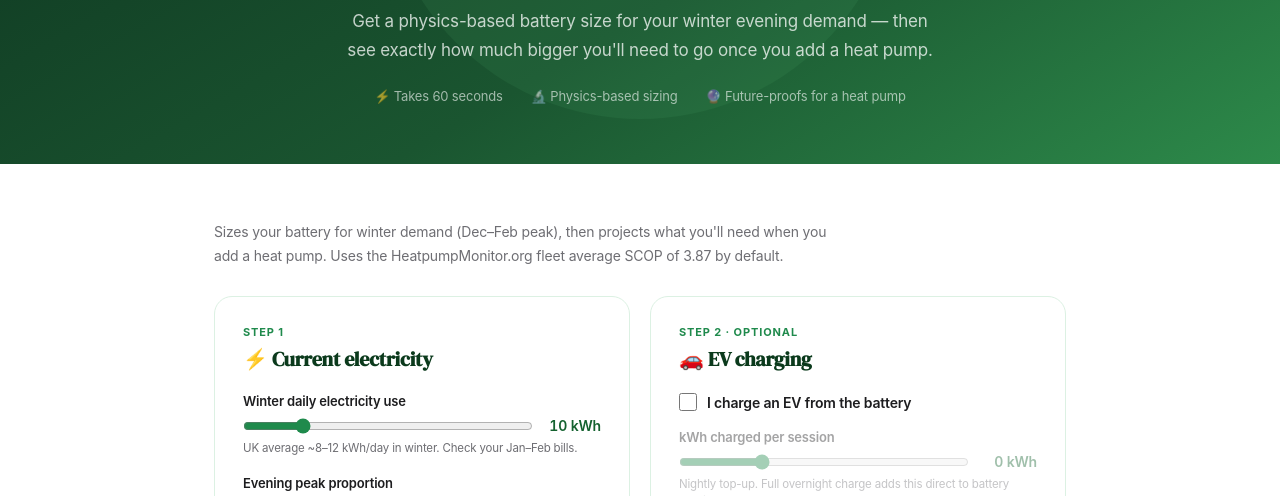
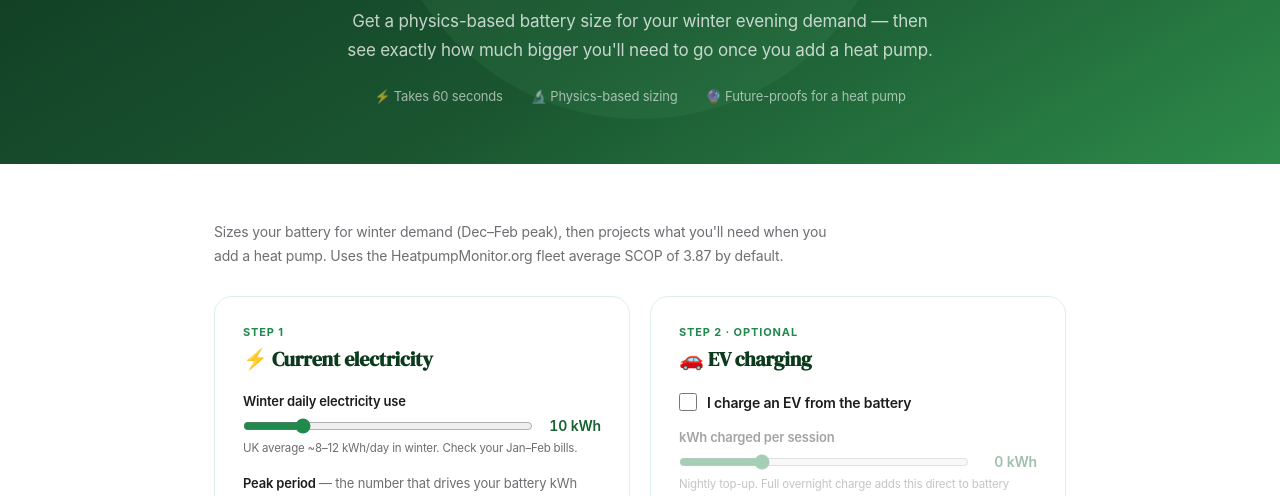
Before and after one commit to jackandthebear/decarbonarama, a plain HTML site: page battery_sizing_tool.html in a window 1280 px wide. Shown: the part 298-794 px from the top of the page. Drawn offline with Linux system fonts and the light colour scheme.

Commit message:
Battery sizing tool: rename 'Evening peak proportion' to 'Peak period', clarify it's the key driver of battery kWh

```diff
--- a/battery_sizing_tool.html
+++ b/battery_sizing_tool.html
@@ -195,7 +195,7 @@
       </div>
 
       <div class="bs-field">
-        <label>Evening peak proportion</label>
+        <label>Peak period <span style="font-weight:400;color:var(--stone-600);">— the number that drives your battery kWh</span></label>
         <div class="bs-range-row">
           <input type="range" id="peakPct" min="30" max="65" step="1" value="45" oninput="calc()">
           <span class="bs-range-val" id="peakPctOut">45%</span>
```
